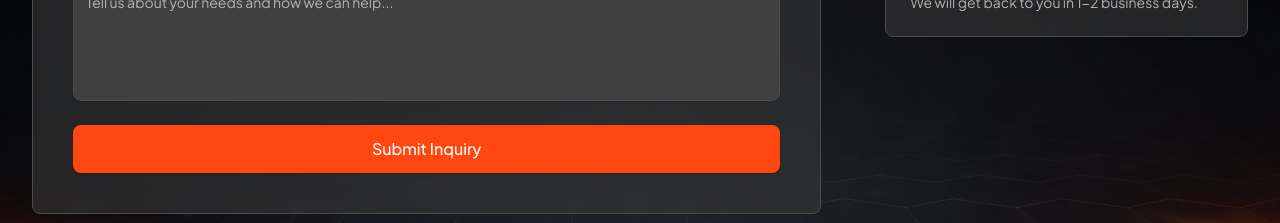
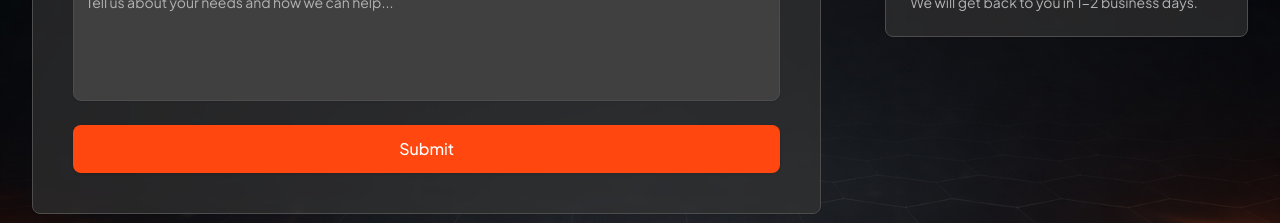
Before and after one commit to erikscomputers/adaptiveEDGE-site, a React (Vite) app: page /contact in a window 1280 px wide. Shown: the part 940-1163 px from the top of the page. Built offline with nearby package versions, Linux system fonts and the light colour scheme; the HTML template or start-up script is replaced by a standard one.

Commit message:
update contactform

```diff
--- a/src/components/ContactForm.jsx
+++ b/src/components/ContactForm.jsx
@@ -170,7 +170,7 @@ const ContactForm = () => {
         className="w-full button-primary py-6 text-base"
         disabled={isSubmitting}
       >
-        {isSubmitting ? 'Submitting...' : 'Submit Inquiry'}
+        {isSubmitting ? 'Submitting...' : 'Submit'}
       </Button>
     </form>
   );
```
